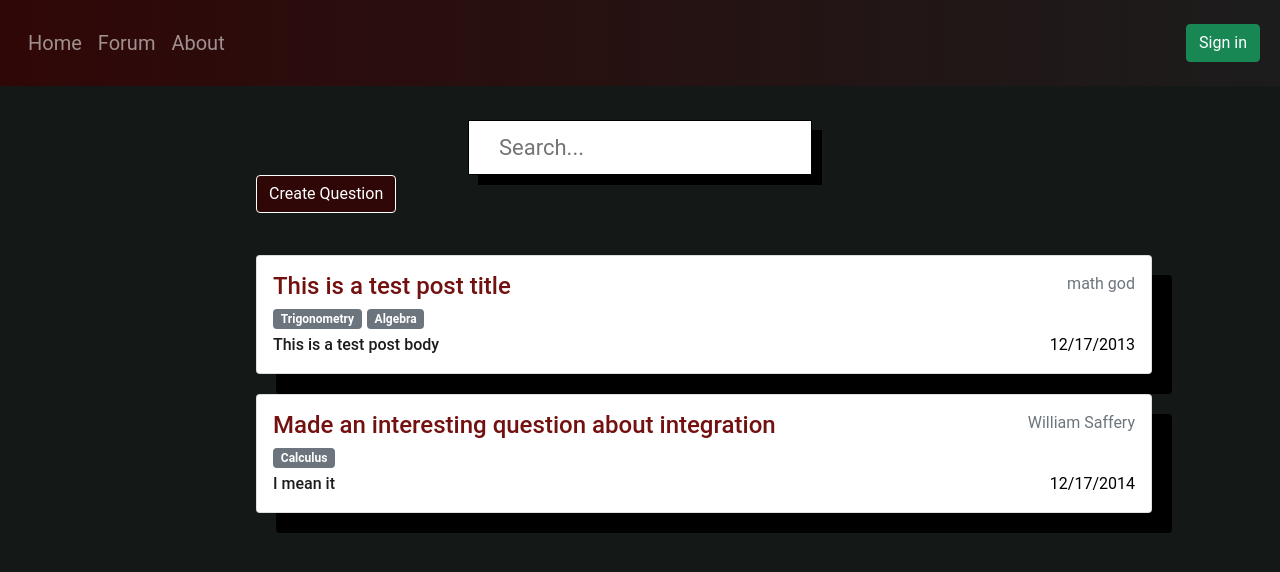
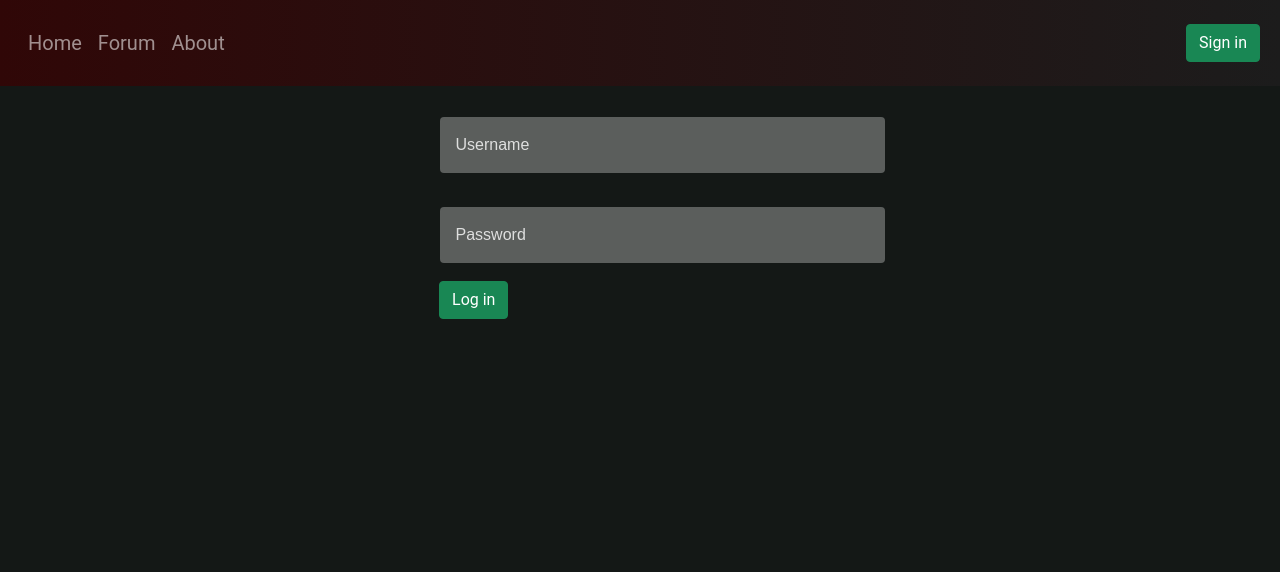
Before and after one commit to Ur-On-Mute/SYNCSHACK-2021, a React (Create React App) app: page /login in a window 1280 px wide. Shown: the top 572 px of the page. Built offline with nearby package versions, Linux system fonts and the light colour scheme.

Commit message:
Fixed Log on

```diff
--- a/src/App.js
+++ b/src/App.js
@@ -2,6 +2,7 @@ import NavBar from './components/NavBar'
 import Post from './components/Post'
 import PostPage from './components/postPage';
 import PostEditor from './components/create-post';
+import LoginPage from './components/LoginPage';
 import 'bootstrap/dist/css/bootstrap.min.css';
 import {useState} from 'react';
 import ForumHeader from './components/ForumHeader';
@@ -28,7 +29,7 @@ export default function App() {
 
   const [filteredPosts, setFilteredPosts] = useState(posts);
   const [searchQuery, setSearchQuery] = useState("");
-  const [user, setUser] = useState("John Doe");
+  const [user, setUser] = useState("");
 
 
   const addPost = (postBody, postTags, postTitle, postAuthor) => {
@@ -52,9 +53,10 @@ export default function App() {
   return (
     <div className="App">
       <Router>
-        <NavBar />
+        <NavBar user={user}/>
         <Switch>
           <Route path="/create-post" exact render={(props) => <PostEditor {...props} author={user} addPost={addPost}/>}/>
+          <Route path="/login" exact component={() => <LoginPage setUser={setUser}/>}/>
           {posts.map(post => (
               <Route path={`/${post.body.replaceAll(' ', '-')}`} exact render={(props) => (<PostPage {...props} postBody={post.body} postTitle={post.title} postAuthor={post.author} datePosted={post.datePosted} postTags={post.tags} user={user}/>)} />
             ))}
--- /dev/null
+++ b/src/components/LoginPage.jsx
@@ -0,0 +1,44 @@
+import React, {useState} from 'react'
+import Input from './login'
+import { useHistory } from 'react-router-dom';
+
+export default function LoginPage(props) {
+
+    let history = useHistory();
+
+    const [userName, setUsername] = useState('');
+
+    const handleSubmit = () => {
+        props.setUser(userName);
+        history.push('/');
+    }
+
+    return (
+        <div className="login">
+            <form onSubmit={handleSubmit}>
+                <div className="centre">
+                    <div className="boxsize">
+                    <Input
+                        id={1}
+                        label="Username"
+                        locked={false}
+                        active={false}
+                        type="text"
+                        setUser={setUsername}
+                    />
+                    </div>
+                    <div className="boxsize">
+                        <Input
+                        id={1}
+                        label="Password"
+                        locked={false}
+                        active={false}
+                        type="password"
+                        />
+                    </div>
+                </div>
+                <button className='btn btn-success' style={{marginLeft:'34.3%'}}>Log in</button>
+            </form>
+        </div>
+    )
+}
--- a/src/components/NavBar.jsx
+++ b/src/components/NavBar.jsx
@@ -1,7 +1,7 @@
 import React from 'react'
 import { Link, withRouter } from 'react-router-dom';
 
-const NavBar = () => {
+const NavBar = (props) => {
     return (
         <div>
             <nav className="navbar navbar-expand navbar-dark fixed-top home-bar" style={{backgroundImage : 'linear-gradient(to right, #300707, #1c1c1c)', paddingLeft: 20, paddingTop: 20, paddingBottom: 20, fontSize: 20}}>
@@ -24,11 +24,11 @@ const NavBar = () => {
                         </li>
                     </ul>
                 </div>
-                <div className="float-right sign-in" style={{paddingRight: 20}}>
+                {props.user === "" ? <div className="float-right sign-in" style={{paddingRight: 20}}>
                     <Link to="/login">
                         <button className="btn btn-success" type="submit">Sign in</button>
                     </Link>
-                </div>
+                </div> : <p style={{marginRight: '3%', marginTop: '1%', color: 'white'}}>Signed in as <b>{props.user}</b></p>}
             </nav>
 
         </div>
--- a/src/components/login.js
+++ b/src/components/login.js
@@ -16,6 +16,9 @@ class Input extends React.Component {
   changeValue(event) {
     const value = event.target.value;
     this.setState({ value, error: "" });
+    if (this.props.setUser) {
+      this.props.setUser(event.target.value);
+    }
   }
 
   handleKeyPress(event) {
@@ -23,6 +26,8 @@ class Input extends React.Component {
       this.setState({ value: this.props.predicted });
     }
   }
+
+
 
   render() {
     const { active, value, error, label } = this.state;
@@ -32,13 +37,13 @@ class Input extends React.Component {
     } ${locked && !active && "locked"}`;
 
     return (
-      <div className={fieldClassName}>
+      <div className={`${fieldClassName} login-page`}>
         {active && value && predicted && predicted.includes(value) && (
           <p className="predicted">{predicted}</p>
         )}
         <input
           id={1}
-          type="text"
+          type={this.props.type}
           value={value}
           placeholder={label}
           onChange={this.changeValue.bind(this)}
--- a/src/index.css
+++ b/src/index.css
@@ -59,11 +59,11 @@ a {
   position: fixed;
   z-index: 1;
   transition: 1s;
+  box-shadow: 10px 10px 10px rgba(0,0,0,0.5) !important;
 }
 
 .create-post:hover {
   margin-top: 10px;
-  position: absolute;
 }
 
 .create-post-page{
@@ -92,9 +92,11 @@ a {
 .question-input {
   width: 100%;
 }
+
 .tag-row {
   margin-top: 25px !important;
 }
+
 .post-page {
   margin-left: 5%;
   margin-right: 5%;
@@ -106,8 +108,124 @@ a {
   margin-left: 8%;
   margin-right: 20%;
   margin-top: 1%;
+  box-shadow: 15px 15px #000;
 }
 
 .comments {
   margin-bottom:5%;
 }
+
+
+.field {
+  width: 100%;
+  height: 56px;
+  border-radius: 4px;
+  position: relative;
+  background-color: rgba(255, 255, 255, 0.3);
+  transition: 0.3s background-color ease-in-out, 0.3s box-shadow ease-in-out;
+}
+
+.field:hover {
+  background-color: rgba(255, 255, 255, 0.45);
+  box-shadow: 0px 4px 20px 0px rgba(0, 0, 0, 0.05);
+}
+
+.field.active {
+  background-color: #ffffff;
+  box-shadow: 0px 4px 20px 0px rgba(0, 0, 0, 0.2);
+}
+
+.field.active input {
+  padding: 24px 16px 8px 16px;
+}
+
+.field.active input + label {
+  top: 4px;
+  opacity: 1;
+  color: #000;
+}
+
+.field.locked {
+  pointer-events: none;
+}
+
+.field input {
+  width: 100%;
+  height: 56px;
+  position: relative;
+  padding: 0px 16px;
+  border: none;
+  border-radius: 4px;
+  font-family: "Gotham SSm A", "Gotham SSm B", sans-serif;
+  font-size: 16px;
+  font-weight: 400;
+  line-height: normal;
+  background-color: transparent;
+  color: #282828;
+  outline: none;
+  box-shadow: 0px 4px 20px 0px transparent;
+  transition: 0.3s background-color ease-in-out, 0.3s box-shadow ease-in-out,
+    0.1s padding ease-in-out;
+  -webkit-appearance: none;
+}
+
+.field input::-webkit-input-placeholder {
+  color: rgba(255, 255, 255, 0.8);
+}
+.field input::-moz-placeholder {
+  color: rgba(255, 255, 255, 0.8);
+}
+.field input:-ms-input-placeholder {
+  color: rgba(255, 255, 255, 0.8);
+}
+.field input:-moz-placeholder {
+  color: rgba(255, 255, 255, 0.8);
+}
+
+.field input + label {
+  position: absolute;
+  top: 24px;
+  left: 16px;
+  font-family: "Gotham SSm A", "Gotham SSm B", sans-serif;
+  font-size: 12px;
+  font-weight: 600;
+  line-height: 24px;
+  color: #ffffff;
+  opacity: 0;
+  pointer-events: none;
+  transition: 0.1s all ease-in-out;
+}
+
+.field input + label.error {
+  color: #ec392f;
+}
+
+.field p.predicted {
+  position: absolute;
+  top: 8px;
+  left: 16px;
+  font-family: "Gotham SSm A", "Gotham SSm B", sans-serif;
+  font-size: 16px;
+  font-weight: 400;
+  line-height: 24px;
+  color: #e0e0e0;
+  opacity: 1;
+  pointer-events: none;
+}
+
+.boxsize {
+  width: 30em;
+  padding: 2%;
+}
+
+.centre {
+  display: grid;
+  margin-left: 33%;
+}
+
+.logo {
+  position: absolute;
+  width: 350px;
+  left: 37%;
+  bottom: 45%;
+}
```
